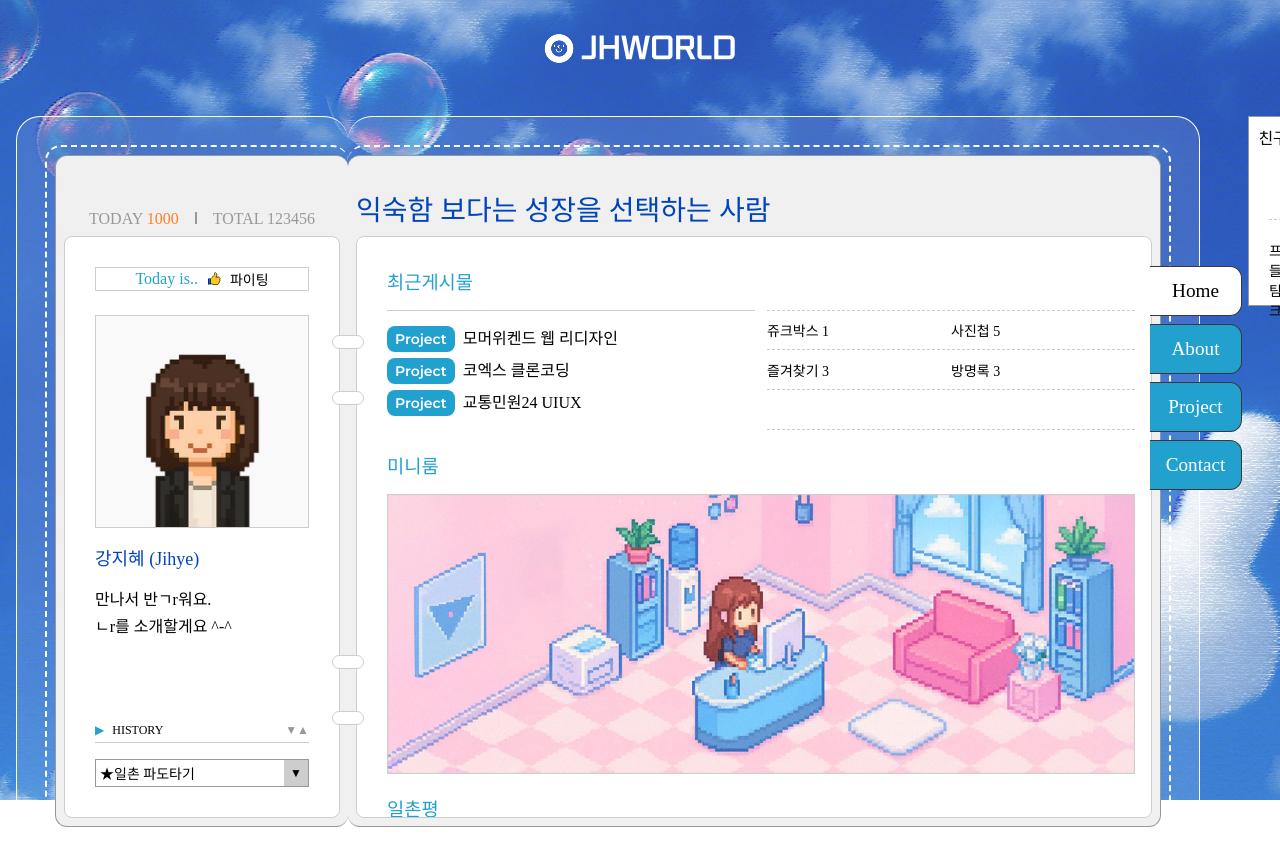
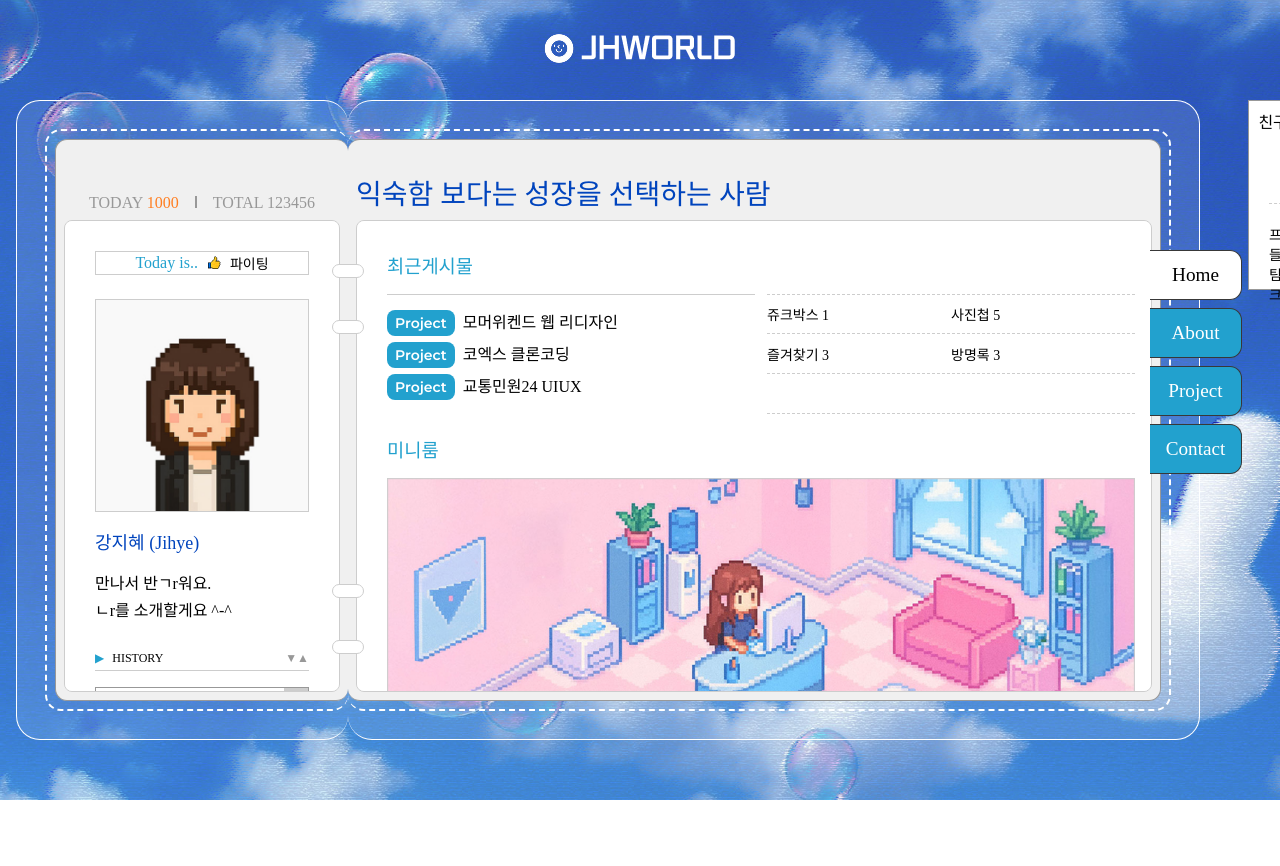
Before and after one commit to jihye8745/portfolio, a React (Vite) app: page / in a window 1280 px wide. Shown: the top 866 px of the page. After the commit the page ends 800 px from the top, so only its background shows below. Built offline with nearby package versions, Linux system fonts and the light colour scheme; a web font is replaced by a local one.

Commit message:
css 추가수정

```diff
--- a/src/Portfolio/style.css
+++ b/src/Portfolio/style.css
@@ -59,7 +59,6 @@ header {
   min-height: 100px;
   text-align: center;
   align-content: center;
-  margin-bottom: 16px;
 }
 
 header h1 {
@@ -78,7 +77,8 @@ gap: 48px;
 #main {
   width: 1184px;
   max-width: 100%;
-  height: 750px;
+  height: 80vh;
+  /* height: 750px; */
   display: flex;
   position: relative;
 }
@@ -223,7 +223,8 @@ gap: 48px;
 
 .subContents .s_inner {
   width: 100%;
-  height: 582px;
+  height: calc(100% - 72px);
+  overflow: auto;
   background-color: #fff;
   border: 1px solid #CDCDCD;
   border-radius: 8px;
@@ -266,7 +267,7 @@ gap: 48px;
 
 .mainContents .m_inner {
   width: 100%;
-  height: 582px;
+  height: calc(100% - 72px);
   background-color: #fff;
   border: 1px solid #CDCDCD;
   border-radius: 8px;
@@ -370,6 +371,7 @@ gap: 48px;
   display: flex;
   flex-direction: column;
   justify-content: space-between;
+  gap: 2.5rem;
 }
 
 .profile .top {
```
